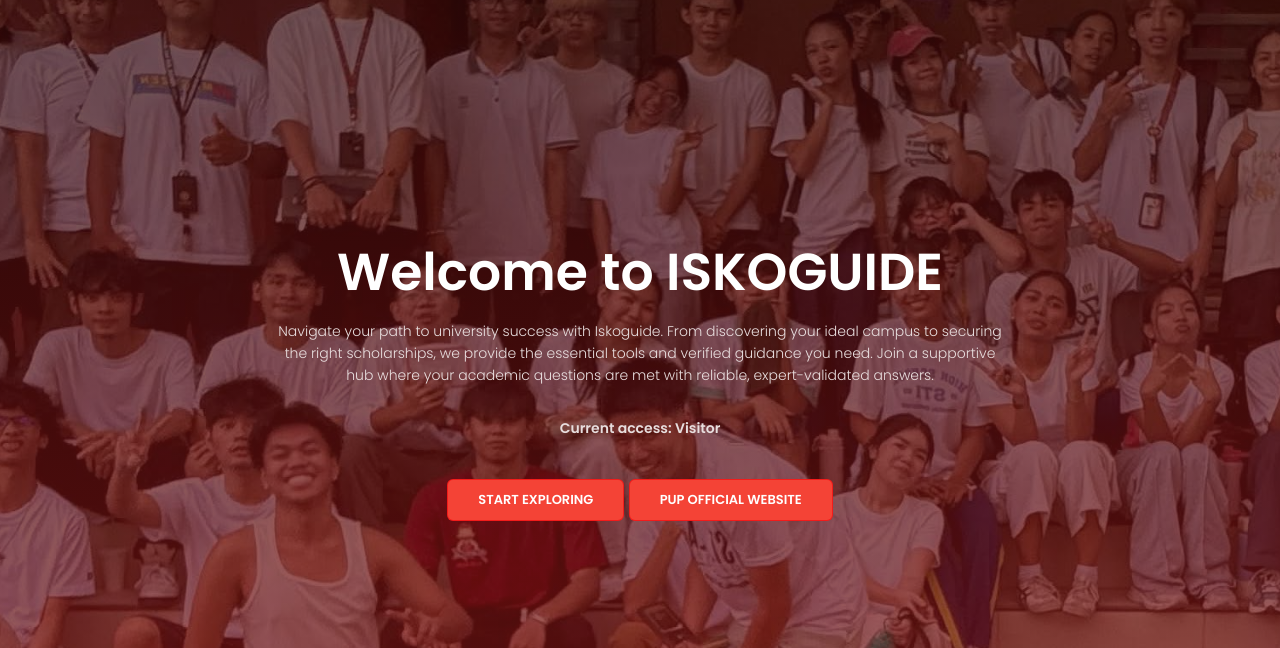
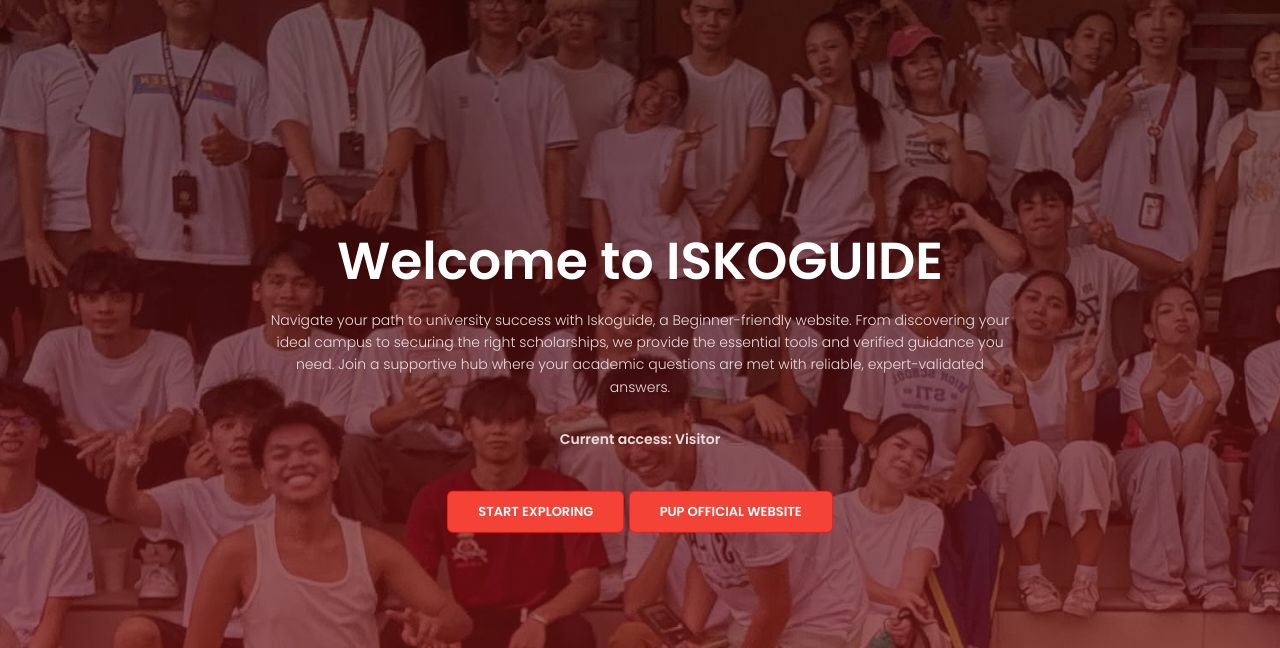
Before and after one commit to kizuto-yamai-null/IskoGuide, a Flask app: page / in a window 1280 px wide. Shown: the part 296-944 px from the top of the page. Run offline with Flask 3, Linux system fonts and the light colour scheme.

Commit message:
Added strings some

```diff
--- a/website/templates/index.html
+++ b/website/templates/index.html
@@ -48,7 +48,7 @@
 
 {% block hero %}
     <h1>Welcome to ISKOGUIDE</h1>
-    <p>Navigate your path to university success with Iskoguide. From discovering your ideal campus to securing the right scholarships, we provide the essential tools and verified guidance you need. Join a supportive hub where your academic questions are met with reliable, expert-validated answers.</p>
+    <p>Navigate your path to university success with Iskoguide, a Beginner-friendly website. From discovering your ideal campus to securing the right scholarships, we provide the essential tools and verified guidance you need. Join a supportive hub where your academic questions are met with reliable, expert-validated answers.</p>
     <p class="hero-role">Current access: {{ current_role_label }}</p>
     <a href="{{ url_for('views.about_credits') }}" class="hero-btn">Start Exploring</a>
     <a href="https://www.pup.edu.ph/" class="hero-btn" target="_blank" rel="noopener">PUP Official Website</a>
```
